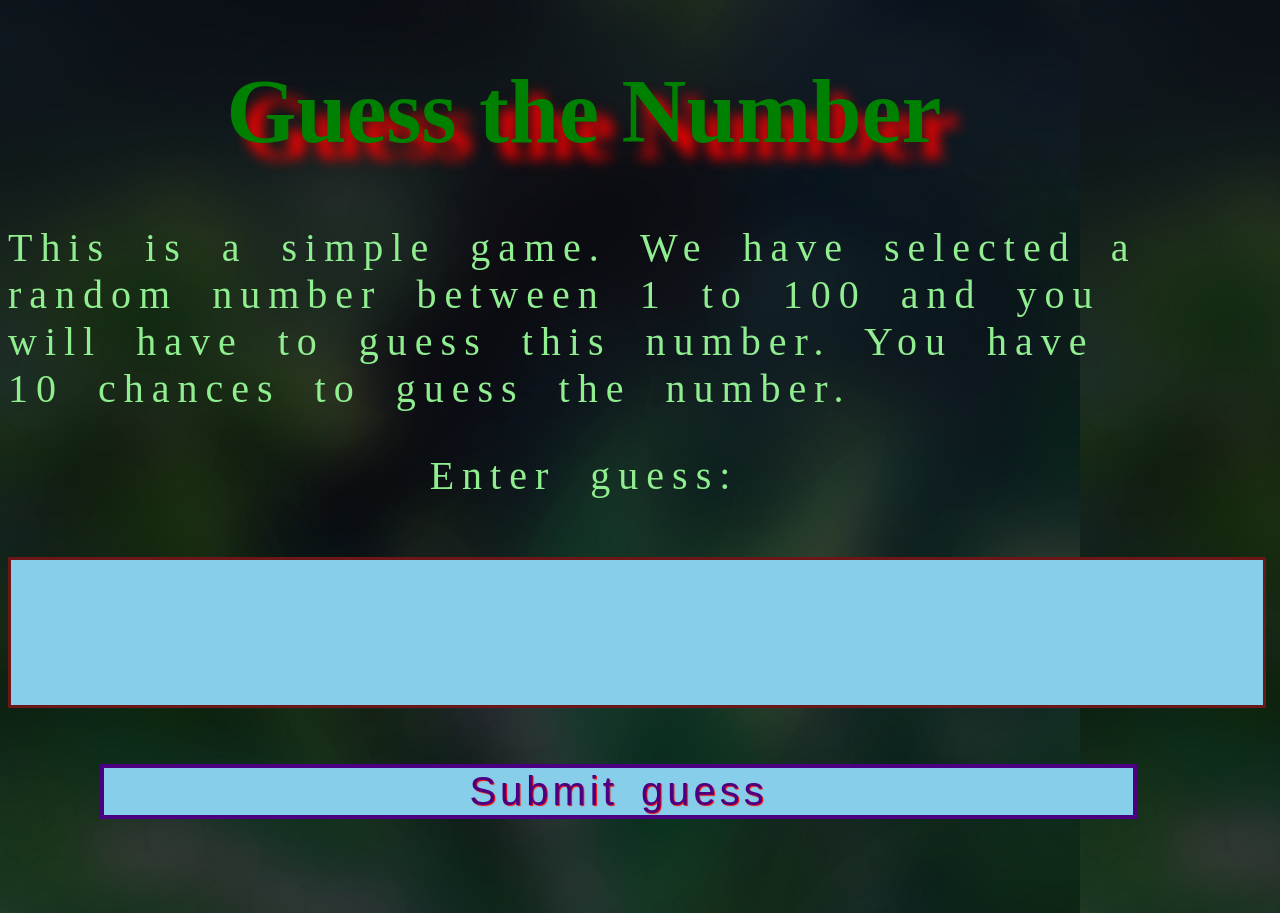
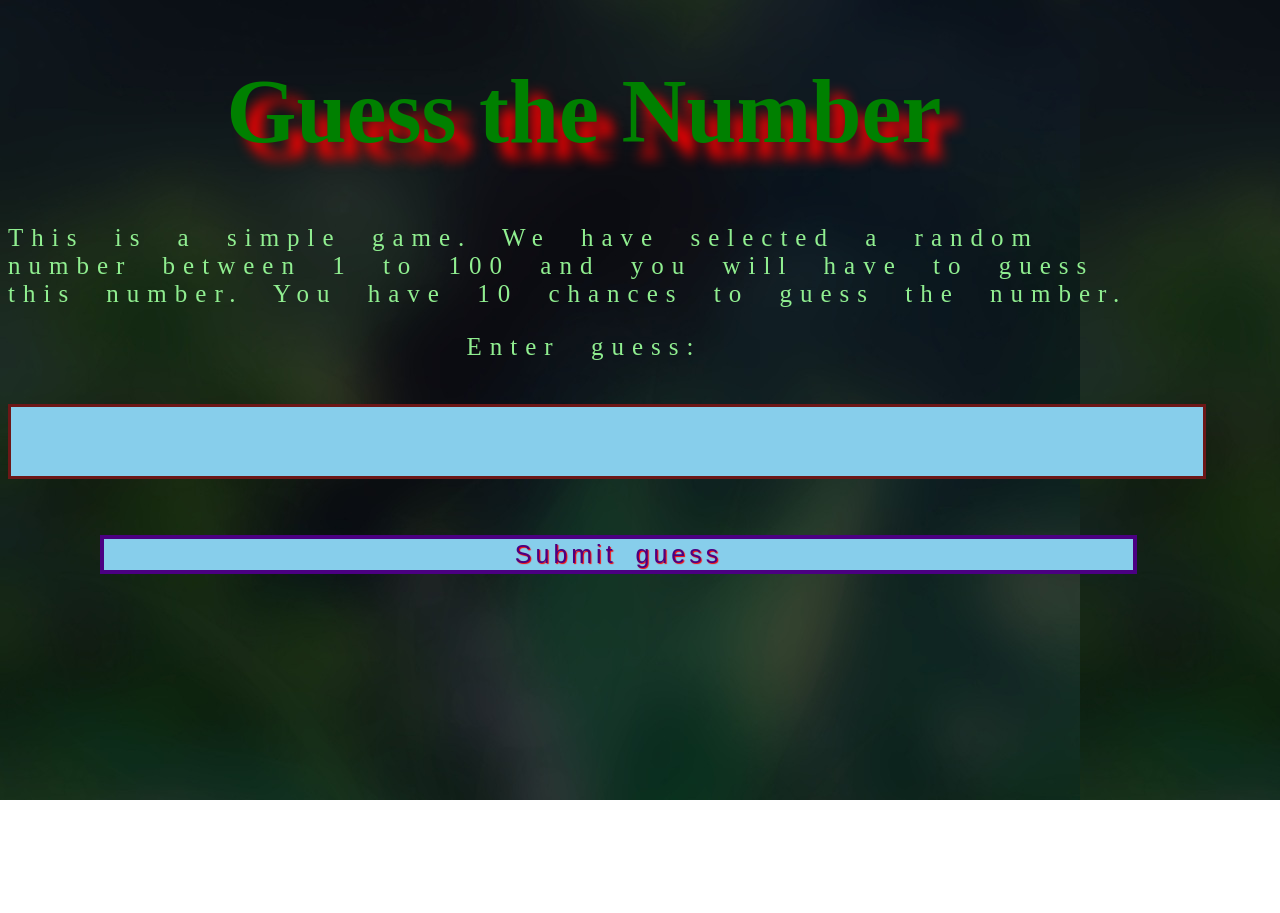
Before and after one commit to InnocentG33k/ng, a plain HTML site: page simple-game.html in a window 1280 px wide. After the commit the page ends 800 px from the top, so only its background shows below. Drawn offline with Linux system fonts and the light colour scheme.

Commit message:
Update simple-game.html

```diff
--- a/simple-game.html
+++ b/simple-game.html
@@ -17,21 +17,21 @@
   }
   p {
       color: lightgreen;
-      font-size: 40px;
+      font-size: 25px;
       letter-spacing: 8px;
       word-spacing: 16px;
 
   }
   #done {
       color: lightgreen;
-      font-size: 40px;
+      font-size: 25px;
       letter-spacing: 8px;
       word-spacing: 16px;
   }
   .guessField {
-      font-size: 40px;
+      font-size: 25px;
       color: indigo;
-      padding: 50px;
+      padding: 20px;
       width: 100%;
       border: 3px solid #6c1717;
       background-color: skyblue;
@@ -43,7 +43,7 @@
       color: indigo;
       width: 90%;
       margin-left: 8%;
-      font-size: 40px;
+      font-size: 25px;
       letter-spacing: 4px;
       word-spacing: 8px;
       background-color: skyblue;
@@ -135,7 +135,7 @@ function setGameOver() {
   var resetButton = document.createElement('button');
   resetButton.appendChild(node);
   t[0].appendChild(resetButton);
-  resetButton.style = "color: indigo; font-size: 40px; letter-spacing: 5px; background-color: skyblue; width: 90%; border: 4px solid indigo; padding-top: 8px; padding-bottom: 8px; text-shadow: 1px 1px 1px red; margin-left: 8%;";
+  resetButton.style = "color: indigo; font-size: 25px; letter-spacing: 5px; background-color: skyblue; width: 90%; border: 4px solid indigo; padding-top: 13px; padding-bottom: 13px; text-shadow: 1px 1px 1px red; margin-left: 8%;";
   resetButton.addEventListener('click',reset);
 
 }
```
